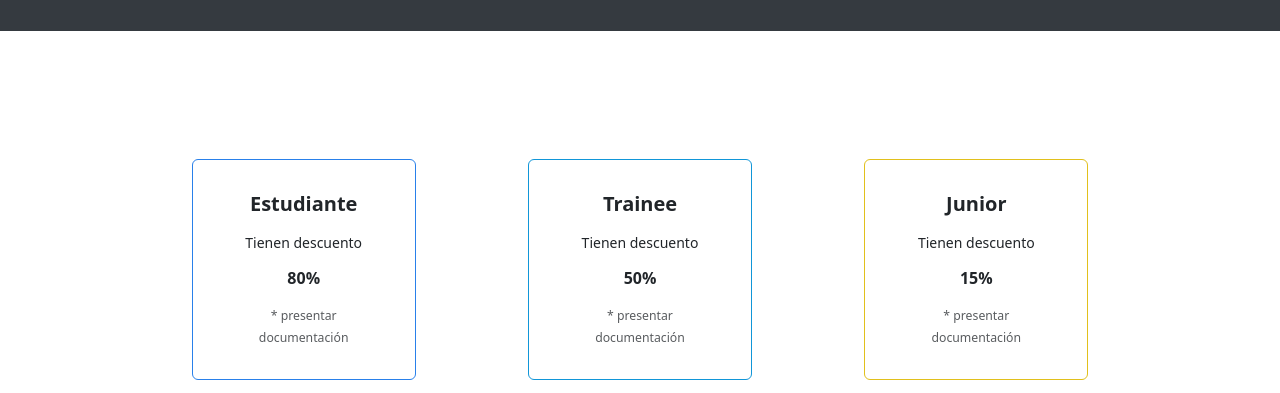
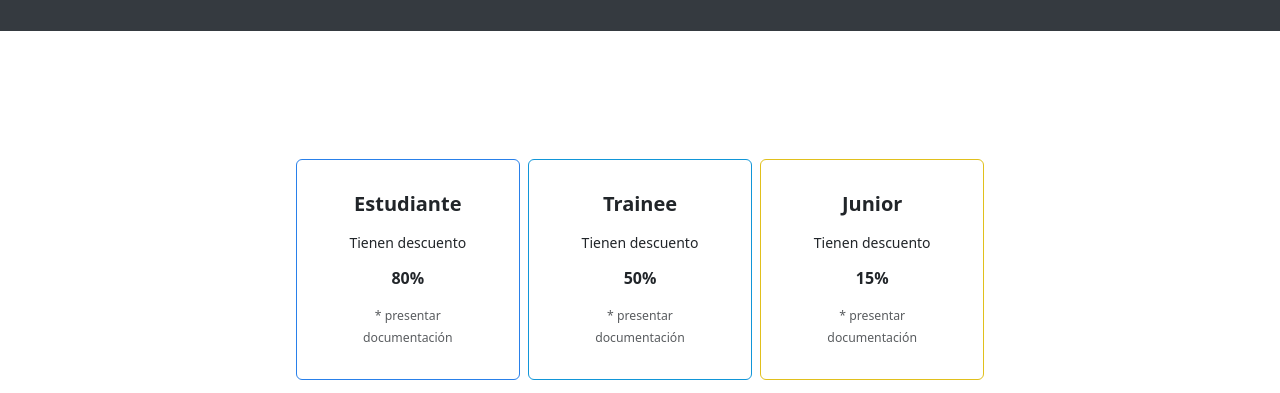
Before and after one commit to susanadp/ProyectoIntegradorJs, a plain HTML site: page ticket.html in a window 1280 px wide. Shown: the part 132-525 px from the top of the page. Drawn offline with nearby package versions, Linux system fonts and the light colour scheme; some packages are replaced by stand-ins of ours; a script that the page names is missing.

Commit message:
corregido

```diff
--- a/style.css
+++ b/style.css
@@ -230,7 +230,6 @@ footer {
 .row-group{
     align-items: center;
     padding: 0 10%;
-    justify-content: space-between !important;
 }
 
 .grupo-tickets{
```
Also changed, not shown: ticket.html (+1 -0 lines).
